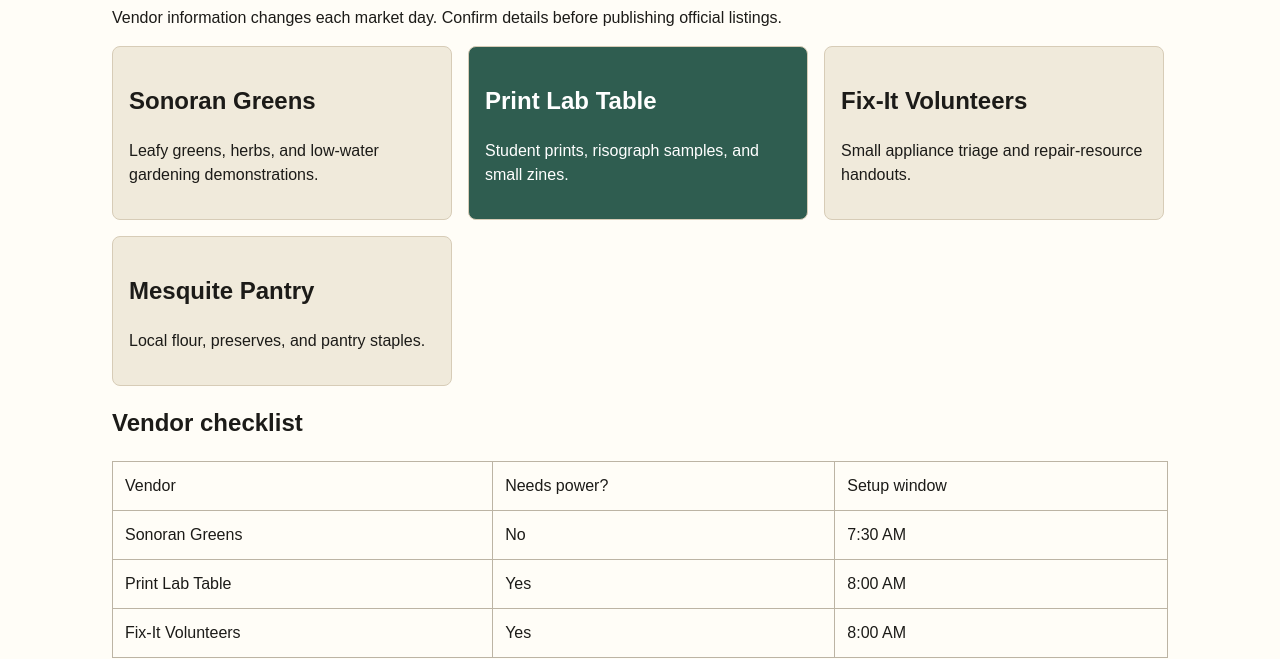
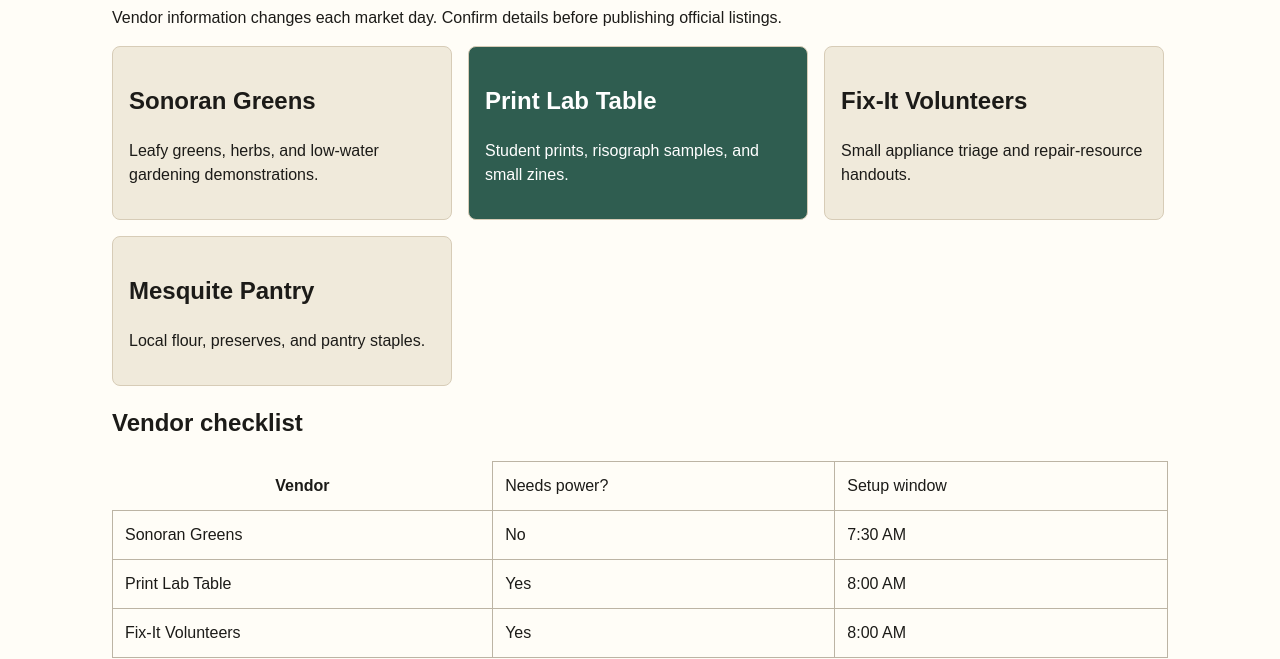
Before and after one commit to M7j33B0Z/production-readiness-assesment-site, a plain HTML site: page vendors.html in a window 1280 px wide. Shown: the part 173-832 px from the top of the page. Drawn offline with Linux system fonts and the light colour scheme.

Commit message:
Update vendors.html

```diff
--- a/vendors.html
+++ b/vendors.html
@@ -44,7 +44,7 @@
     <h2>Vendor checklist</h2>
     <table>
       <tr>
-        <td>Vendor</td>
+        <th>Vendor</th>
         <td>Needs power?</td>
         <td>Setup window</td>
       </tr>
```
